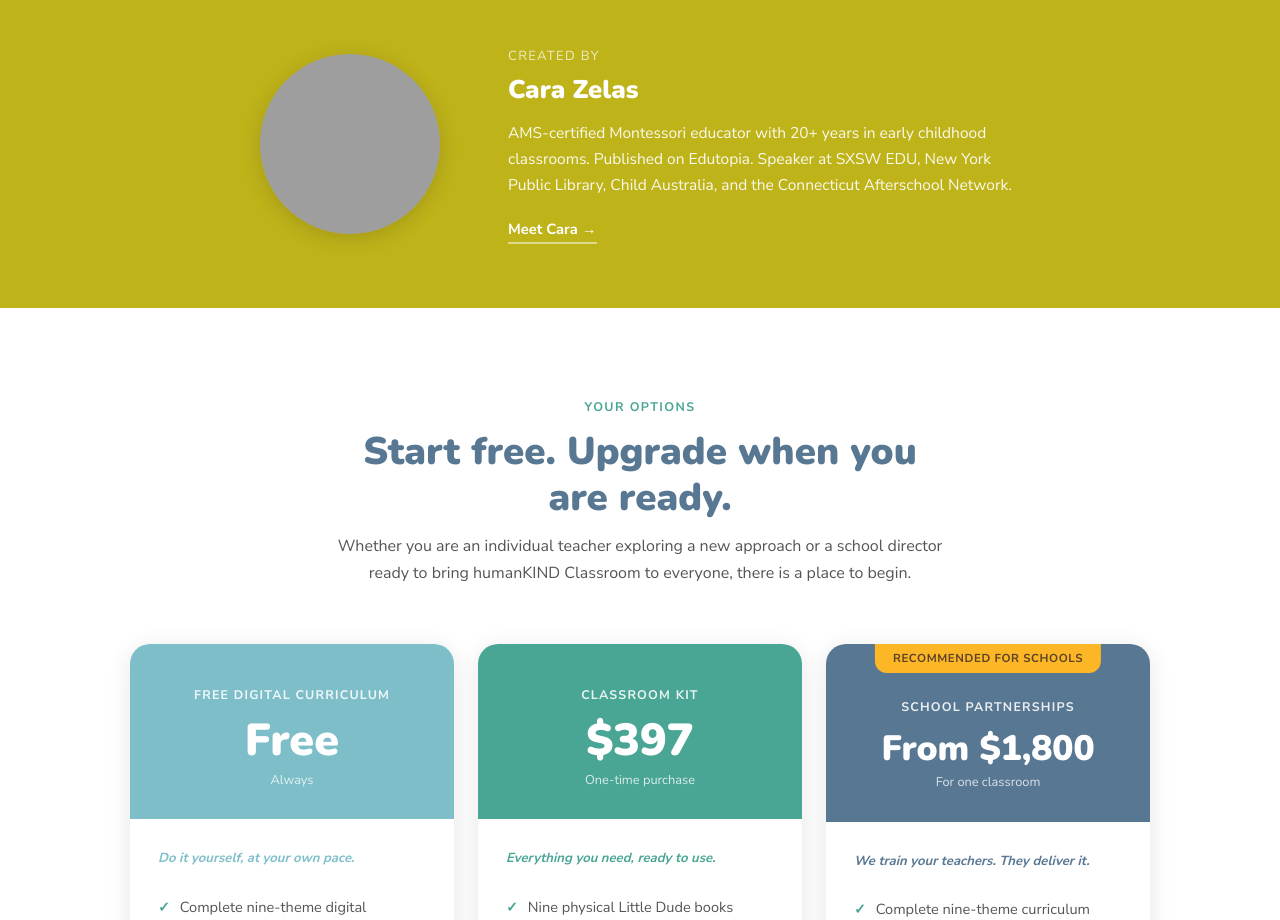
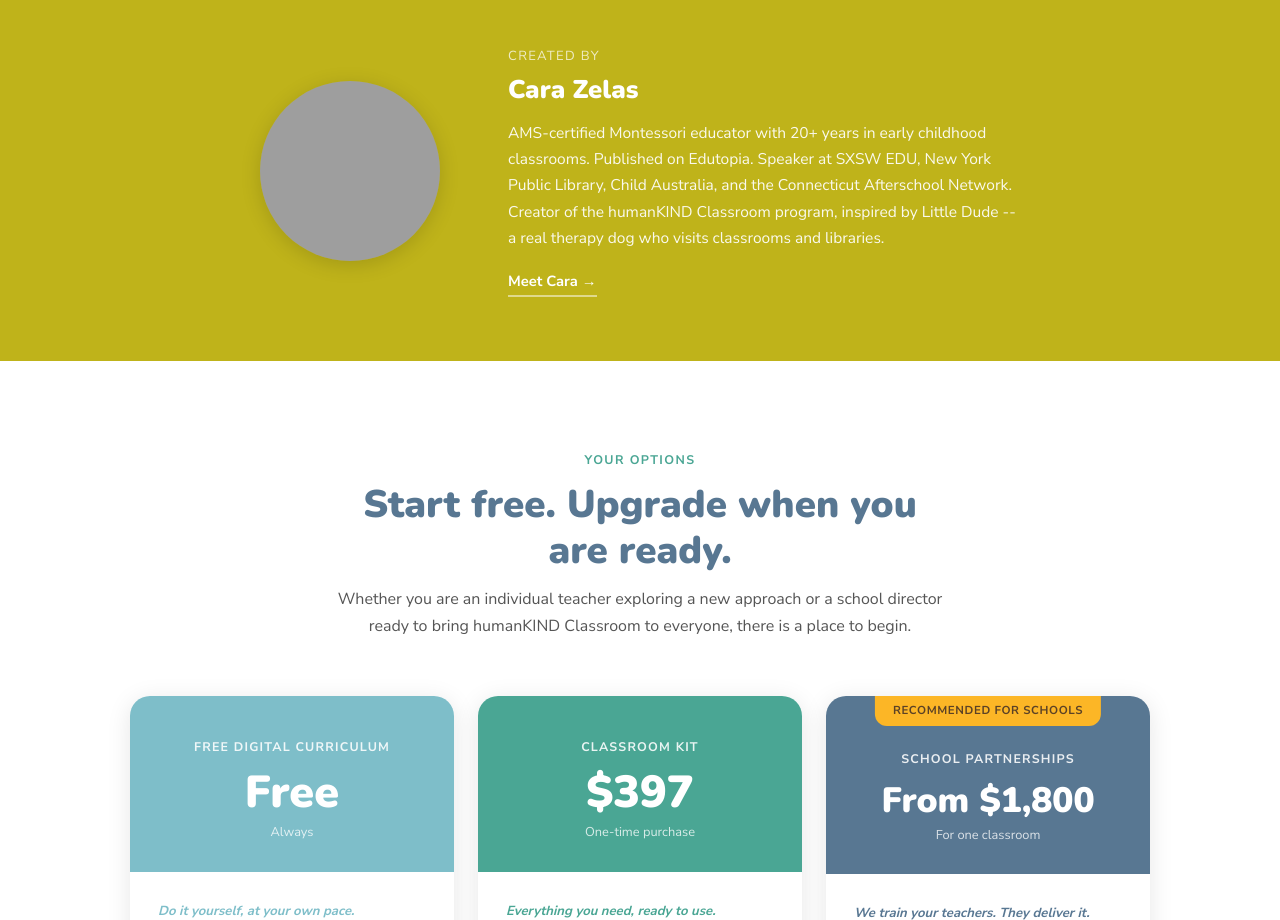
Before and after one commit to caraanne/humankindclassroom, a plain HTML site: page index.html in a window 1280 px wide. Shown: the part 2340-3260 px from the top of the page. Drawn offline with nearby package versions, Linux system fonts and the light colour scheme; grey boxes are pictures that could not be loaded.

Commit message:
Add files via upload

```diff
--- a/index.html
+++ b/index.html
@@ -1124,7 +1124,7 @@
       <div>
         <p style="color:rgba(255,255,255,0.75); font-size:0.82rem; letter-spacing:0.1em; text-transform:uppercase; margin-bottom:8px;">Created by</p>
         <h3 style="color:white; font-size:1.6rem; margin-bottom:14px;">Cara Zelas</h3>
-        <p style="color:rgba(255,255,255,0.92); font-size:0.97rem; line-height:1.7; margin-bottom:0;">AMS-certified Montessori educator with 20+ years in early childhood classrooms. Published on Edutopia. Speaker at SXSW EDU, New York Public Library, Child Australia, and the Connecticut Afterschool Network.</p>
+        <p style="color:rgba(255,255,255,0.92); font-size:0.97rem; line-height:1.7; margin-bottom:0;">AMS-certified Montessori educator with 20+ years in early childhood classrooms. Published on Edutopia. Speaker at SXSW EDU, New York Public Library, Child Australia, and the Connecticut Afterschool Network. Creator of the humanKIND Classroom program, inspired by Little Dude -- a real therapy dog who visits classrooms and libraries.</p>
         <a href="about.html" style="display:inline-block; margin-top:18px; color:white; font-weight:700; font-size:0.92rem; border-bottom:2px solid rgba(255,255,255,0.5); text-decoration:none;">Meet Cara &rarr;</a>
       </div>
     </div>
```
